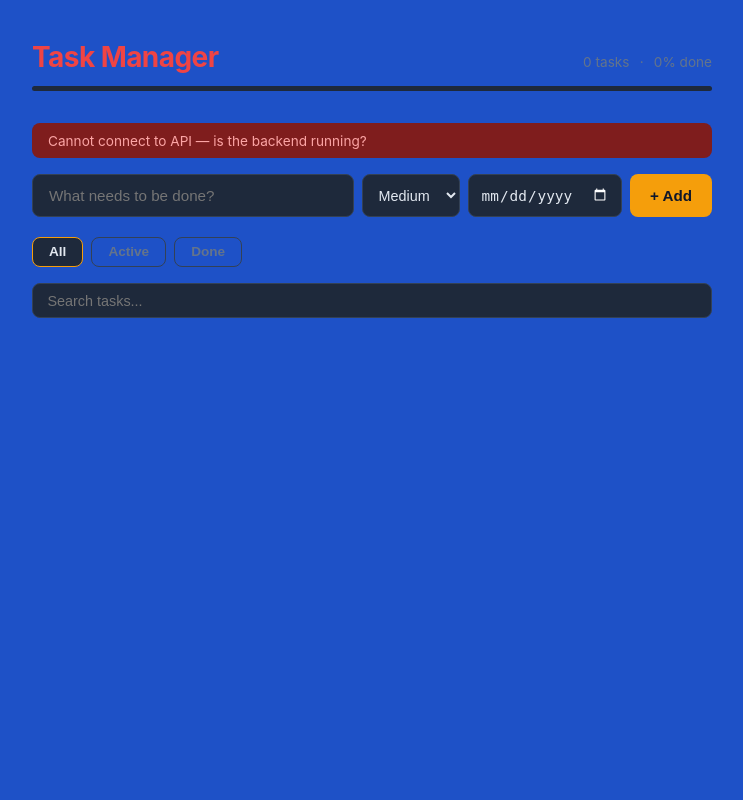
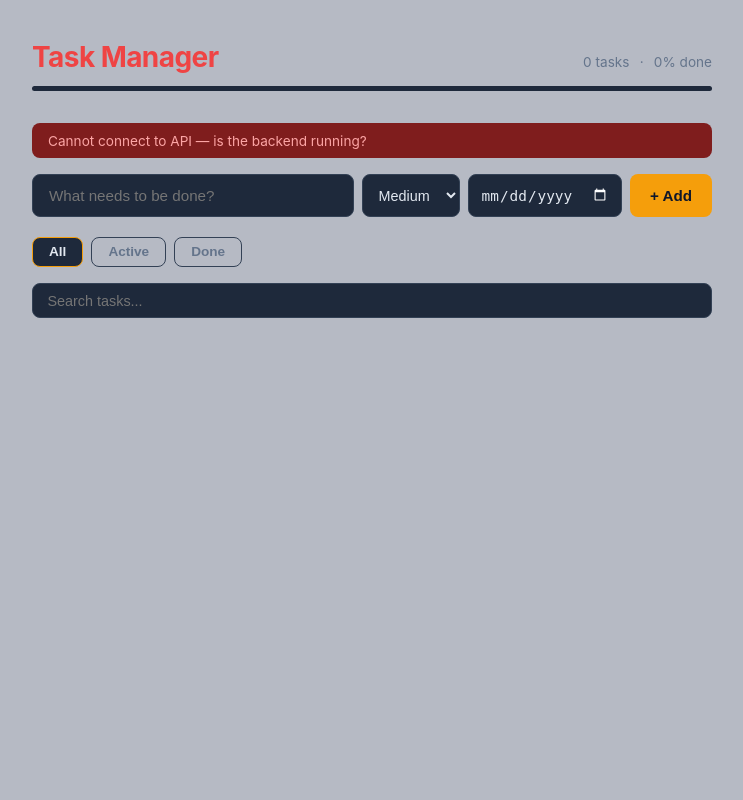
Before and after one commit to Aravindsvec/task_manager, a Python web app: template frontend/templates/index.html in a window 1280 px wide. Shown: the whole page, without its empty margins (268-1011 px from the left). Run offline with Jinja, Linux system fonts and the light colour scheme; the template is opened without the code that fills it, so the values that code supplies are empty.

Commit message:
changed the colour

```diff
--- a/frontend/static/style.css
+++ b/frontend/static/style.css
@@ -2,7 +2,7 @@
 
 body {
   font-family: -apple-system, BlinkMacSystemFont, 'Segoe UI', sans-serif;
-  background: #1e51c7;
+  background: #b6bac4;
   color: #e2e8f0;
   min-height: 100vh;
   padding: 2.5rem 1rem;
```
